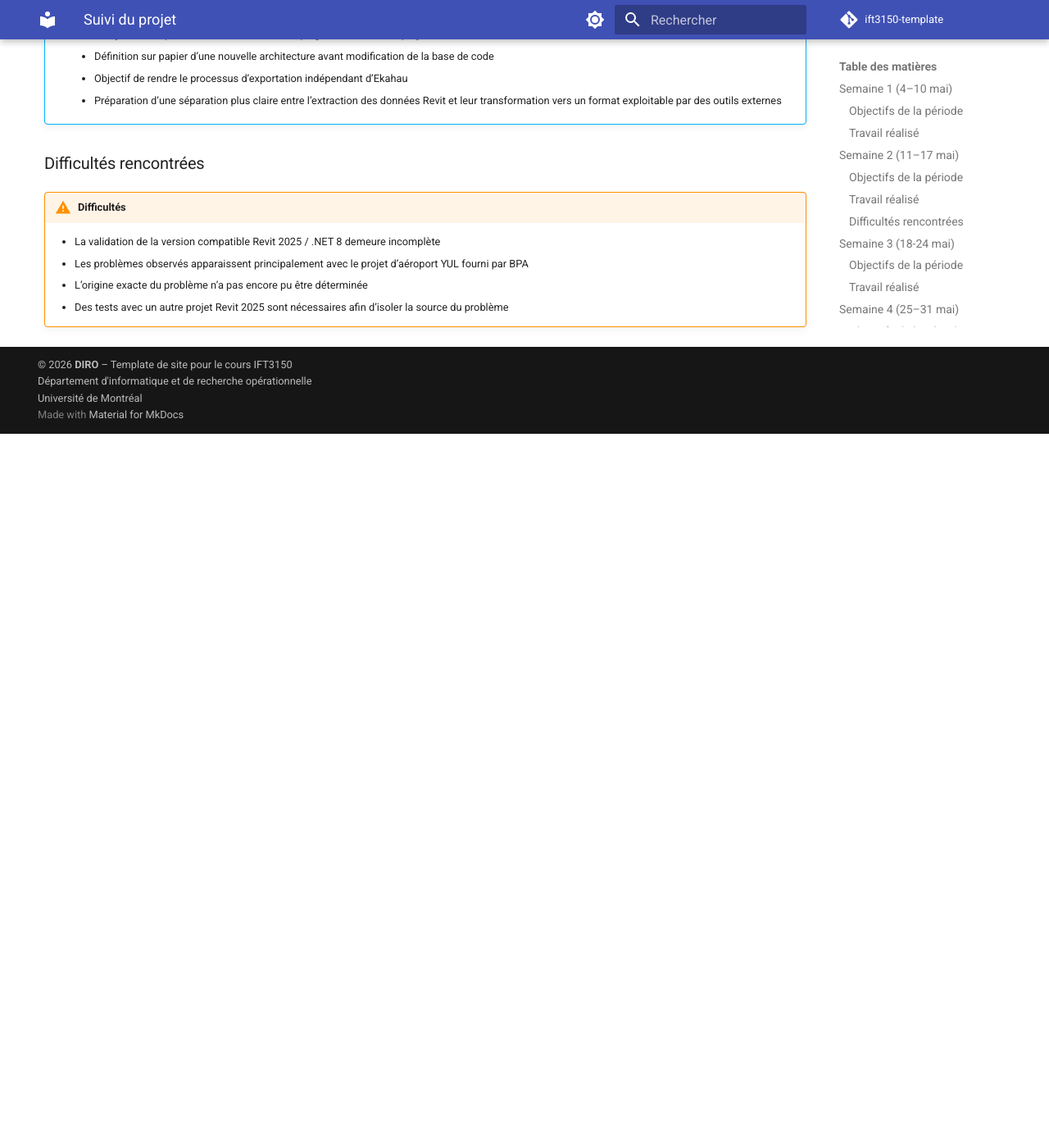
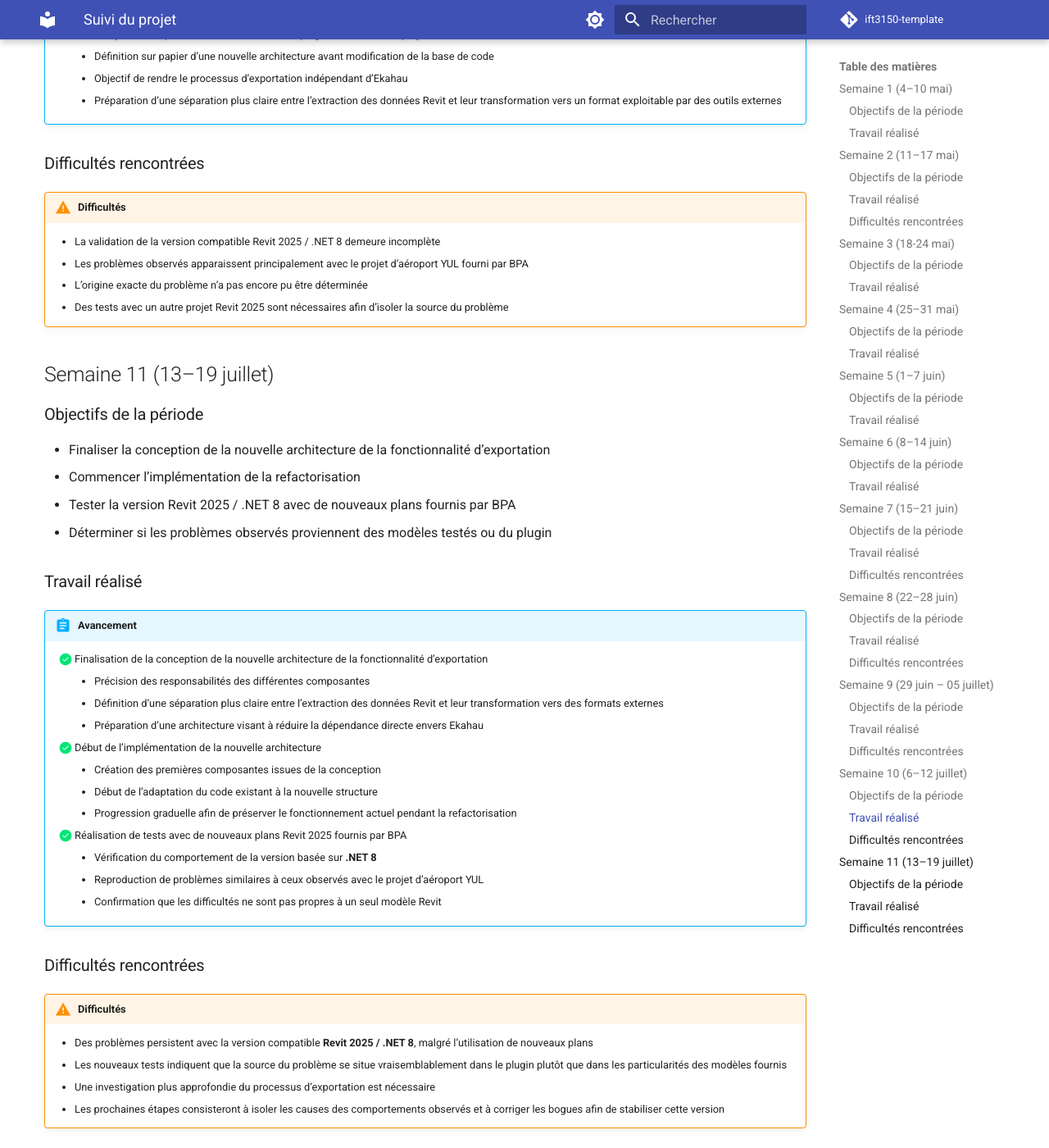
Before and after one commit to tidjanioff/ift3150-suivi, an MkDocs documentation site: the page built from docs/suivi.md, in a window 1280 px wide and 1400 px high, scrolled down 7714 px. Shown: the whole window at 82% size. Built offline with MkDocs 1.6.1 and Material for MkDocs 9.7.7, drawn with Linux system fonts in a browser that asks for light colours; emoji names are drawn with the system emoji font; comment, search, counter and statistics services are not loaded; before the commit the page ends 8243 px from its top, so only the background shows below that.

Commit message:
Suivi: semaine 11

```diff
--- a/docs/suivi.md
+++ b/docs/suivi.md
@@ -284,6 +284,38 @@ title: Suivi du projet
     - L’origine exacte du problème n’a pas encore pu être déterminée
     - Des tests avec un autre projet Revit 2025 sont nécessaires afin d’isoler la source du problème
 
+## Semaine 11 (13–19 juillet)
+
+### Objectifs de la période
+
+* Finaliser la conception de la nouvelle architecture de la fonctionnalité d’exportation
+* Commencer l’implémentation de la refactorisation
+* Tester la version Revit 2025 / .NET 8 avec de nouveaux plans fournis par BPA
+* Déterminer si les problèmes observés proviennent des modèles testés ou du plugin
+
+### Travail réalisé
+
+!!! abstract "Avancement"
+    - [x] Finalisation de la conception de la nouvelle architecture de la fonctionnalité d’exportation
+        - Précision des responsabilités des différentes composantes
+        - Définition d’une séparation plus claire entre l’extraction des données Revit et leur transformation vers des formats externes
+        - Préparation d’une architecture visant à réduire la dépendance directe envers Ekahau
+    - [x] Début de l’implémentation de la nouvelle architecture
+        - Création des premières composantes issues de la conception
+        - Début de l’adaptation du code existant à la nouvelle structure
+        - Progression graduelle afin de préserver le fonctionnement actuel pendant la refactorisation
+    - [x] Réalisation de tests avec de nouveaux plans Revit 2025 fournis par BPA
+        - Vérification du comportement de la version basée sur **.NET 8**
+        - Reproduction de problèmes similaires à ceux observés avec le projet d’aéroport YUL
+        - Confirmation que les difficultés ne sont pas propres à un seul modèle Revit
+
+### Difficultés rencontrées
+
+!!! warning "Difficultés"
+    - Des problèmes persistent avec la version compatible **Revit 2025 / .NET 8**, malgré l’utilisation de nouveaux plans
+    - Les nouveaux tests indiquent que la source du problème se situe vraisemblablement dans le plugin plutôt que dans les particularités des modèles fournis
+    - Une investigation plus approfondie du processus d’exportation est nécessaire
+    - Les prochaines étapes consisteront à isoler les causes des comportements observés et à corriger les bogues afin de stabiliser cette version
 
 <!-- ## Semaine X (y-z mois)
 
```
